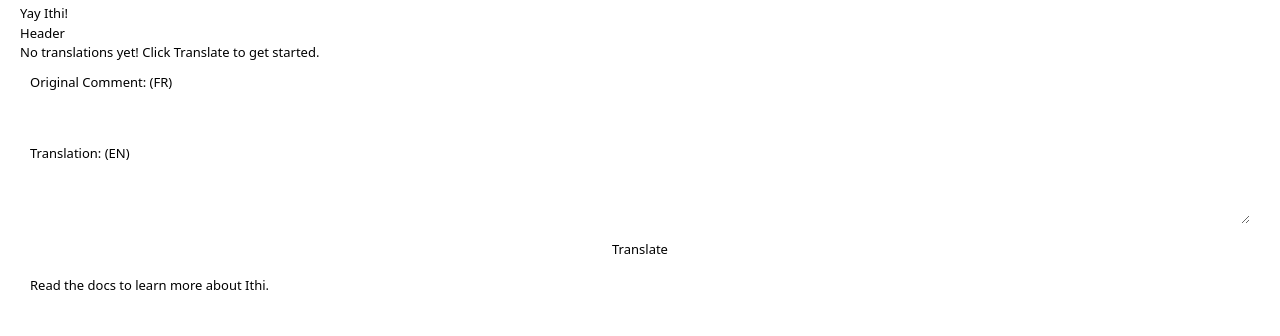
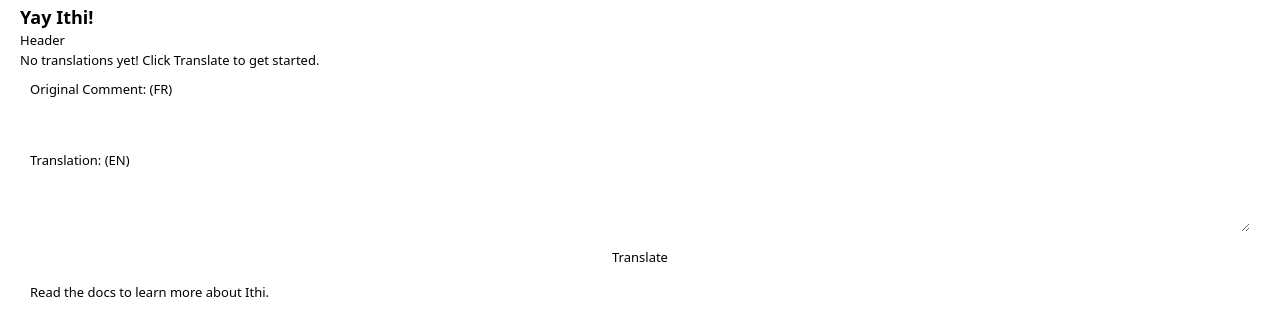
Before and after one commit to Team-Ithi/Ithi, a React (Vite) app in the folder comment-translator/webview-ui/: page / in a window 1280 px wide. Shown: the top 336 px of the page. Built offline with nearby package versions, Linux system fonts and the light colour scheme.

Commit message:
styles(header): style h1 element

```diff
--- a/comment-translator/webview-ui/src/index.css
+++ b/comment-translator/webview-ui/src/index.css
@@ -132,3 +132,8 @@
   padding: 10px;
   gap: 10px;
 }
+
+h1 {
+  font-weight: 600;
+  font-size: large;
+}
```
